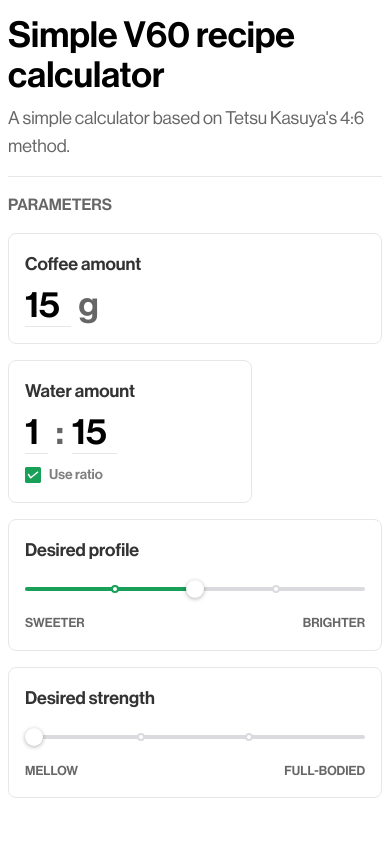
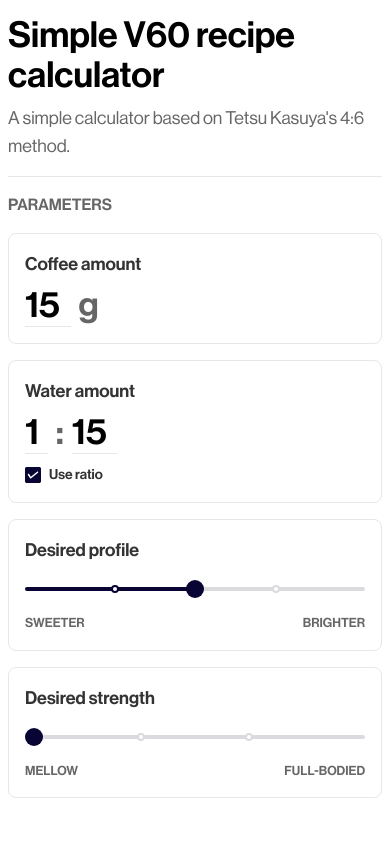
Before and after one commit to aj-abad/v60-calculator, a Nuxt app: page / in a window 390 px wide. Shown: the top 844 px of the page. Built offline with nearby package versions, Linux system fonts and the light colour scheme.

Commit message:
Move Naive UI provider, add custom theme

```diff
--- a/app.vue
+++ b/app.vue
@@ -1,7 +1,22 @@
 <template>
-  <NuxtPage />
+  <NConfigProvider preflight-style-disabled :theme-overrides="theme">
+    <NuxtPage />
+  </NConfigProvider>
 </template>
 
-<script setup lang="ts"></script>
+<script setup lang="ts">
+import { GlobalThemeOverrides, NConfigProvider } from "naive-ui";
+
+const theme: GlobalThemeOverrides = {
+  common: {
+    primaryColor: "#080433",
+  },
+  Slider: {
+    dotBoxShadow: "none !important",
+    handleBoxShadow: "none !important",
+    handleColor: "#080433",
+  },
+};
+</script>
 
 <style></style>
--- a/pages/index.vue
+++ b/pages/index.vue
@@ -8,7 +8,6 @@
   </header>
   <main id="home" class="h-full w-full px-2 md:px-4 lg:px-8 pb-4">
     <section id="parameters" class="mb-12">
-      <NConfigProvider preflight-style-disabled>
       <div class="mb-4">
         <span class="font-medium text-black text-opacity-60 select-none">PARAMETERS</span>
       </div>
@@ -30,7 +29,7 @@
             <span class="text-black text-opacity-60 select-none">g</span>
           </div>
         </div>
-          <div class="col-span-12 col-span-8 xl:col-span-2 rounded-lg border p-4">
+        <div class="col-span-12 md:col-span-8 xl:col-span-2 rounded-lg border p-4">
           <label
             class="select-none block text-lg text-black text-opacity-80 font-medium mb-2"
             :for="useRatio ? 'coffee-ratio' : 'water-amount'">
@@ -67,7 +66,7 @@
             </div>
           </div>
           <n-checkbox v-model:checked="useRatio">
-              <span class="font-medium text-black text-opacity-50">Use ratio</span>
+            <span class="font-medium text-black text-opacity-80">Use ratio</span>
           </n-checkbox>
         </div>
 
@@ -81,6 +80,8 @@
               v-model:value="desiredProfile"
               :min="0"
               :max="4"
+              :show-tooltip="false"
+              :tooltip="false"
               :marks="{
                 1: '',
                 2: '',
@@ -97,11 +98,13 @@
           <label class="block text-lg text-black text-opacity-80 mb-2 font-medium select-none">
             Desired strength
           </label>
-            <div class="grow flex flex-col justify-center">
+          <div>
             <NSlider
               v-model:value="desiredStrength"
               :min="0"
               :max="3"
+              :show-tooltip="false"
+              :tooltip="false"
               :marks="{
                 1: '',
                 2: '',
@@ -114,7 +117,6 @@
           </div>
         </div>
       </div>
-      </NConfigProvider>
     </section>
     <div class="mb-2">
       <span class="font-medium text-black text-opacity-60">RECIPE</span>
@@ -128,7 +130,7 @@
 </template>
 
 <script setup lang="ts">
-import { NConfigProvider, NSlider, NCheckbox } from "naive-ui";
+import { NCheckbox, NSlider } from "naive-ui";
 
 const useRatio = ref(true);
 
```
Lines whose indentation alone changed are shown as unchanged.
